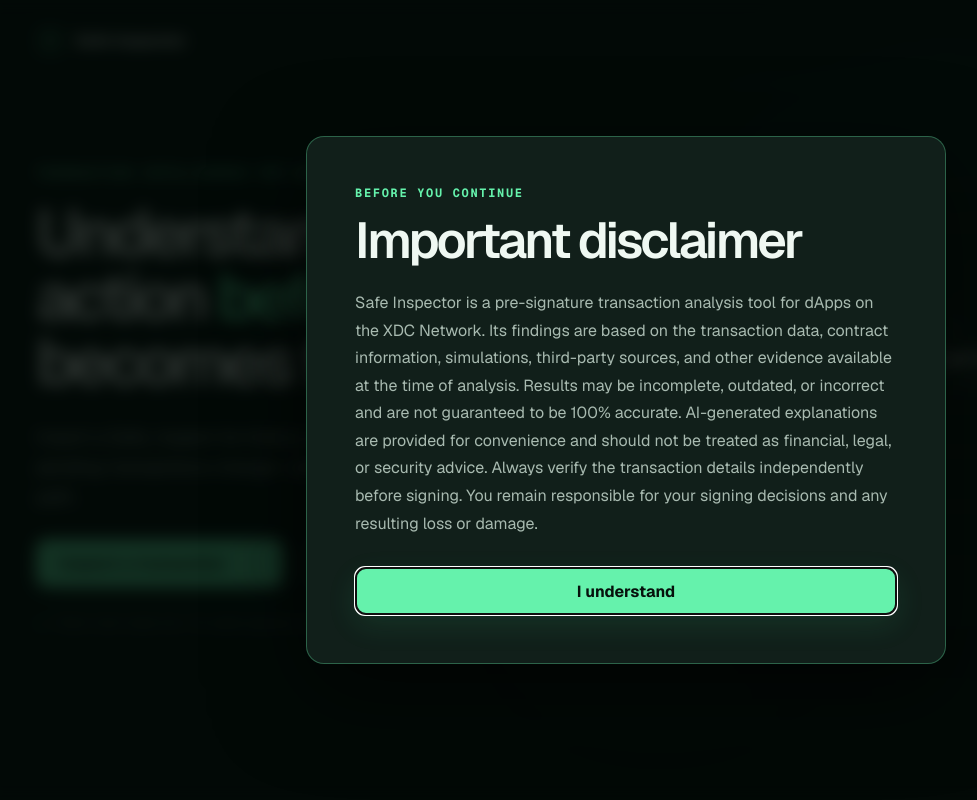
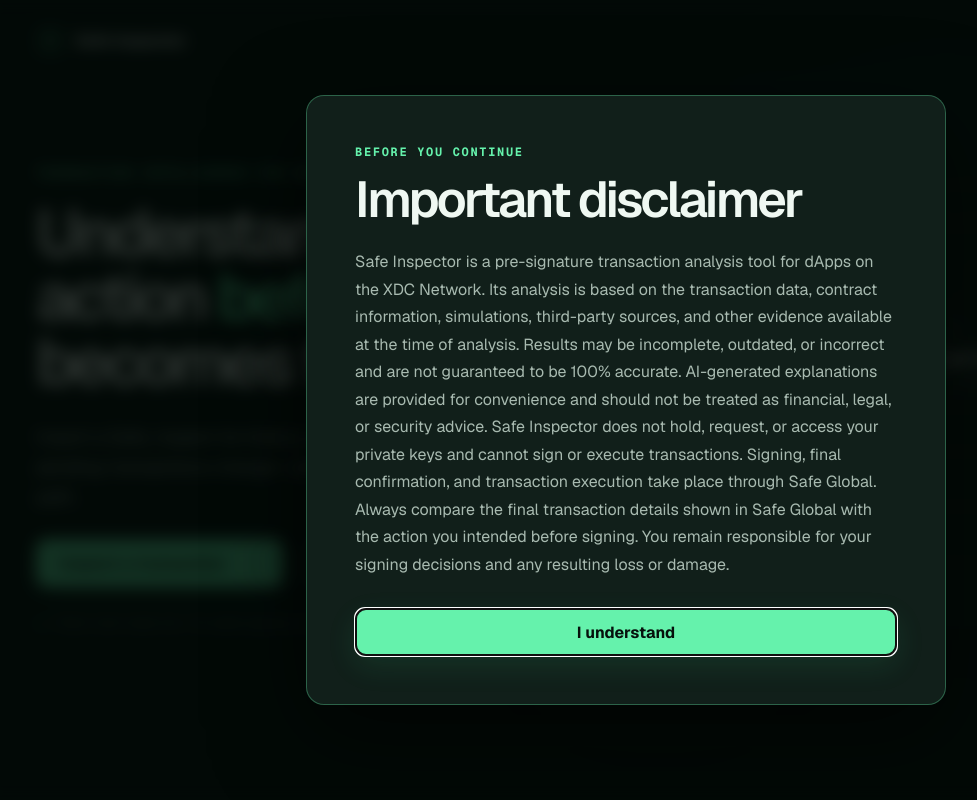
Before and after one commit to ybcoder01/Safe-Simulator, a Next.js app: page / in a window 1280 px wide. Shown: the top 800 px of the page, without its empty margins (14-991 px from the left). Built offline with nearby package versions, Linux system fonts and the light colour scheme.

Commit message:
copy: clarify Safe Global signing boundary

```diff
--- a/src/components/home/disclaimer-dialog.tsx
+++ b/src/components/home/disclaimer-dialog.tsx
@@ -2,7 +2,7 @@
 
 import { useEffect, useRef } from "react";
 
-const ACKNOWLEDGEMENT_KEY = "safe-inspector:disclaimer:v1";
+const ACKNOWLEDGEMENT_KEY = "safe-inspector:disclaimer:v2";
 
 export function DisclaimerDialog() {
   const dialog = useRef<HTMLDialogElement>(null);
@@ -42,15 +42,18 @@ export function DisclaimerDialog() {
         <h2 id="homepage-disclaimer-title">Important disclaimer</h2>
         <p id="homepage-disclaimer-copy">
           Safe Inspector is a pre-signature transaction analysis tool for dApps
-          on the XDC Network. Its findings are based on the transaction data,
+          on the XDC Network. Its analysis is based on the transaction data,
           contract information, simulations, third-party sources, and other
           evidence available at the time of analysis. Results may be incomplete,
           outdated, or incorrect and are not guaranteed to be 100% accurate.
           AI-generated explanations are provided for convenience and should not
-          be treated as financial, legal, or security advice. Always verify the
-          transaction details independently before signing. You remain
-          responsible for your signing decisions and any resulting loss or
-          damage.
+          be treated as financial, legal, or security advice. Safe Inspector
+          does not hold, request, or access your private keys and cannot sign or
+          execute transactions. Signing, final confirmation, and transaction
+          execution take place through Safe Global. Always compare the final
+          transaction details shown in Safe Global with the action you intended
+          before signing. You remain responsible for your signing decisions and
+          any resulting loss or damage.
         </p>
         <button className="button" onClick={acknowledge} type="button">
           I understand
```
Also changed, not shown: 1 other file (tests, documents, lock files or other folders).
